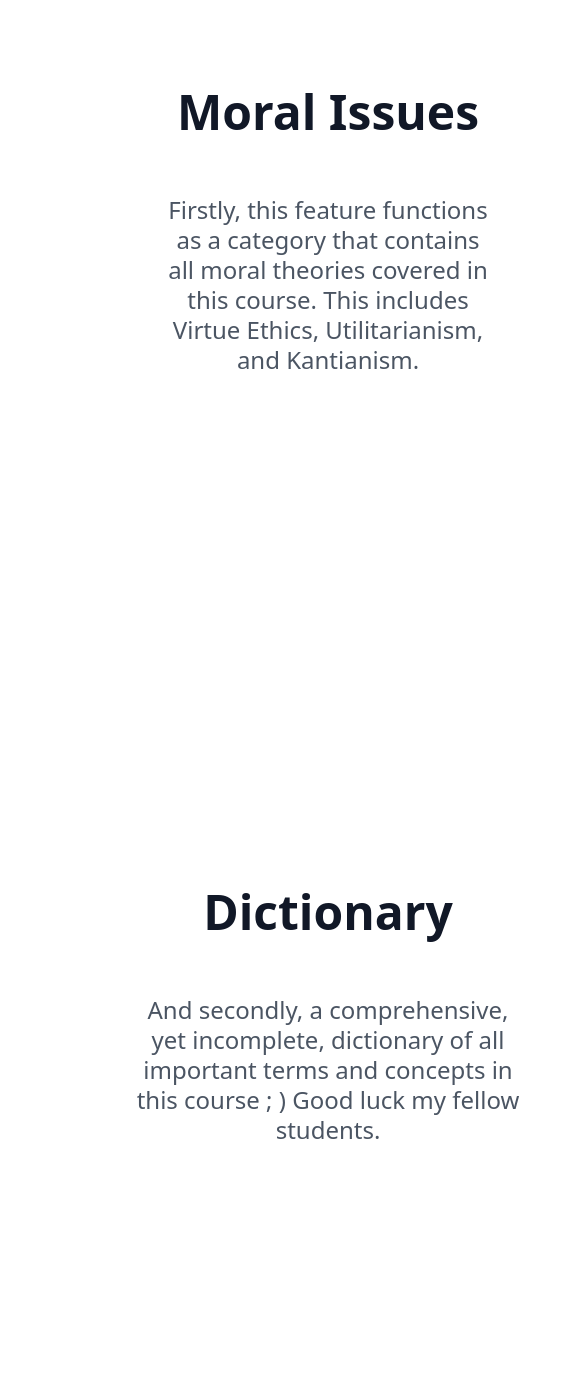
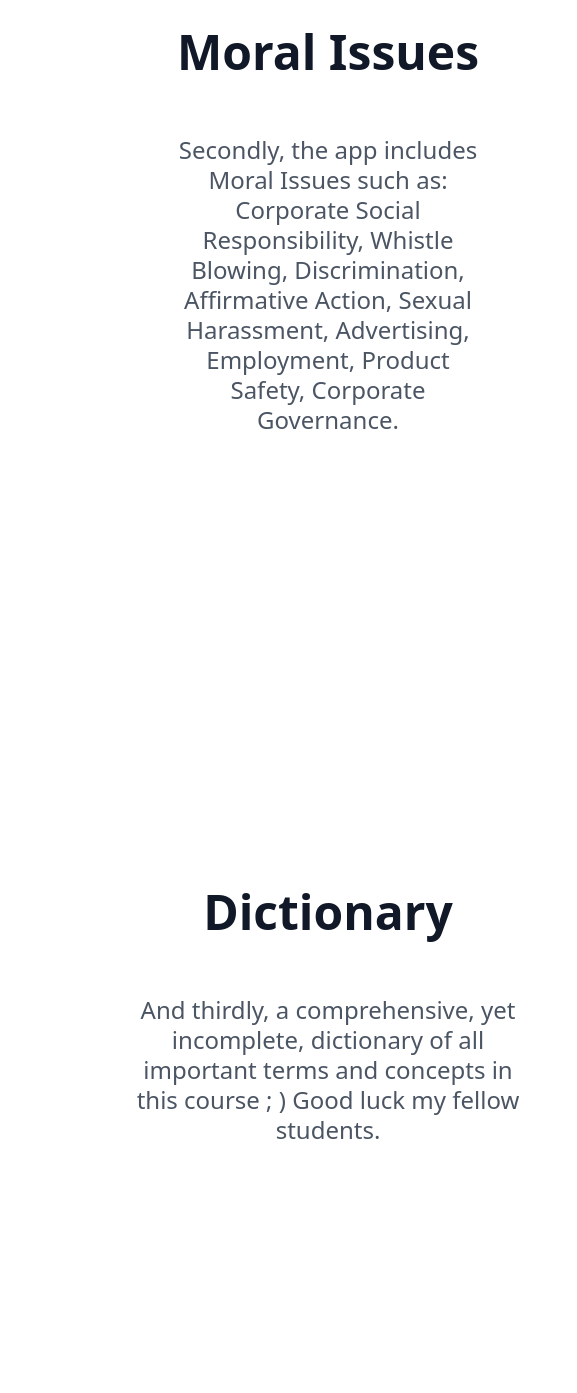
Before and after one commit to alexkourtis98/PhilosophitoWebsite, a website built with Parcel: page index.html in a window 1280 px wide. Shown: the part 1780-3173 px from the top of the page, 636-1213 px from the left. Built offline with nearby package versions, Linux system fonts and the light colour scheme.

```diff
--- a/index.html
+++ b/index.html
@@ -120,10 +120,10 @@
           Moral Issues
         </h1>
         <br>
-        <h4 class="font-size mx-5 leading-tight text-2xl text-gray-600">Firstly, this feature functions as a category
-          that
-          contains all moral theories covered in this course. This includes Virtue Ethics, Utilitarianism, and
-          Kantianism.</h4>
+        <h4 class="font-size mx-5 leading-tight text-2xl text-gray-600">Secondly, the app includes Moral Issues such as:
+          Corporate Social Responsibility, Whistle Blowing, Discrimination, Affirmative Action, Sexual Harassment,
+          Advertising, Employment,
+          Product Safety, Corporate Governance.</h4>
         <br>
       </div>
     </div>
@@ -144,7 +144,7 @@
           Dictionary
         </h1>
         <br>
-        <h4 class="pb-12 font-size mx-5 leading-tight text-2xl text-gray-600">And secondly, a comprehensive,
+        <h4 class="pb-12 font-size mx-5 leading-tight text-2xl text-gray-600">And thirdly, a comprehensive,
           yet incomplete,
           dictionary of all important terms and concepts in this course ; ) Good luck my fellow students. </h4>
       </div>
```
